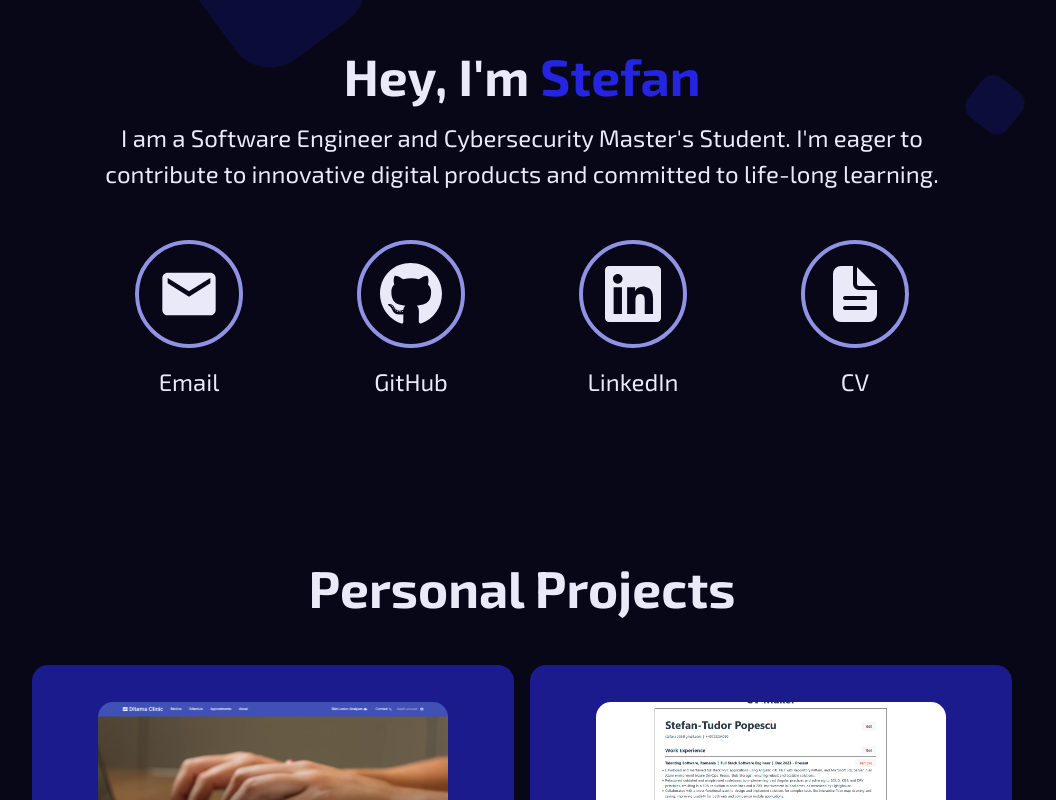
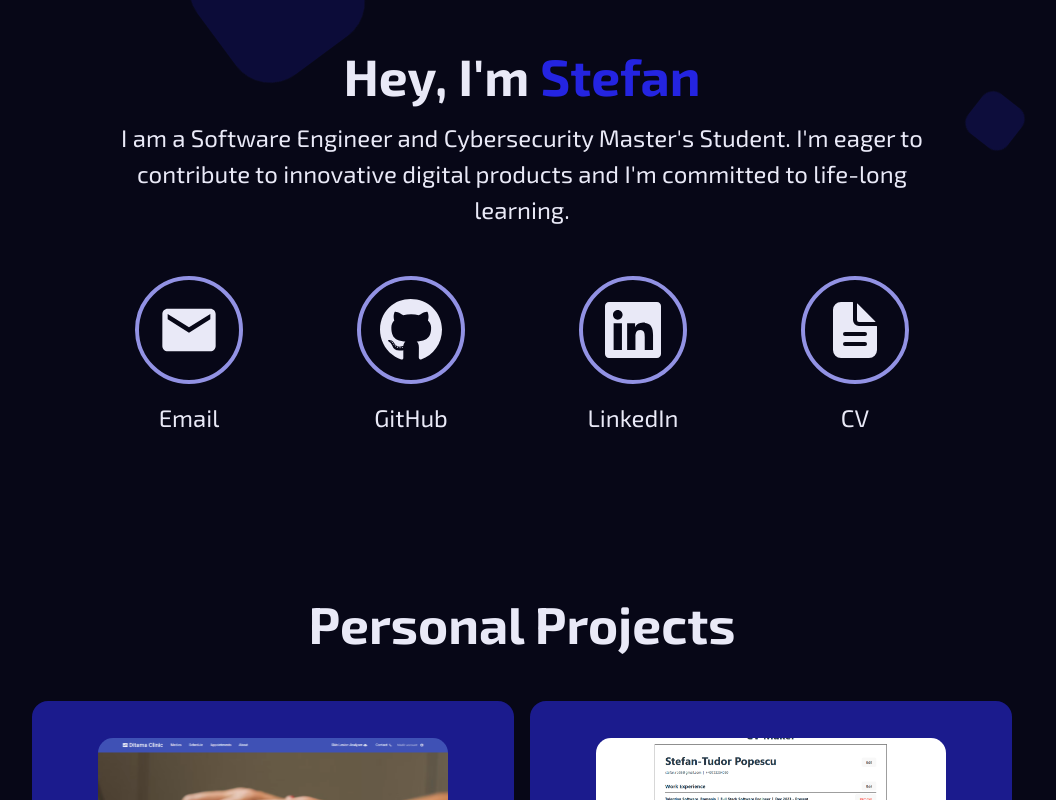
Before and after one commit to PopescuStefan1/Personal-Website, a React (Vite) app: page / in a window 1280 px wide. Shown: the part 1380-2180 px from the top of the page, without its empty margins (118-1174 px from the left). Built offline with nearby package versions, Linux system fonts and the light colour scheme.

Commit message:
Fix wording

```diff
--- a/src/components/IntroSection.jsx
+++ b/src/components/IntroSection.jsx
@@ -12,7 +12,7 @@ const IntroSection = () => (
             </h1>
             <p>
                 I am a Software Engineer and Cybersecurity Master&apos;s Student. I&apos;m eager to contribute to
-                innovative digital products and committed to life-long learning.
+                innovative digital products and I&apos;m committed to life-long learning.
             </p>
             <div className="contact-div">
                 <div className="contact-info-container">
```
